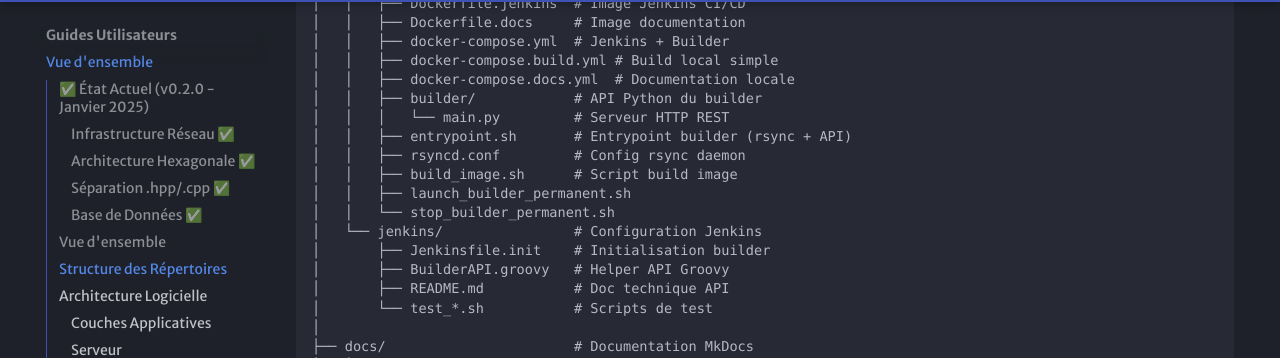
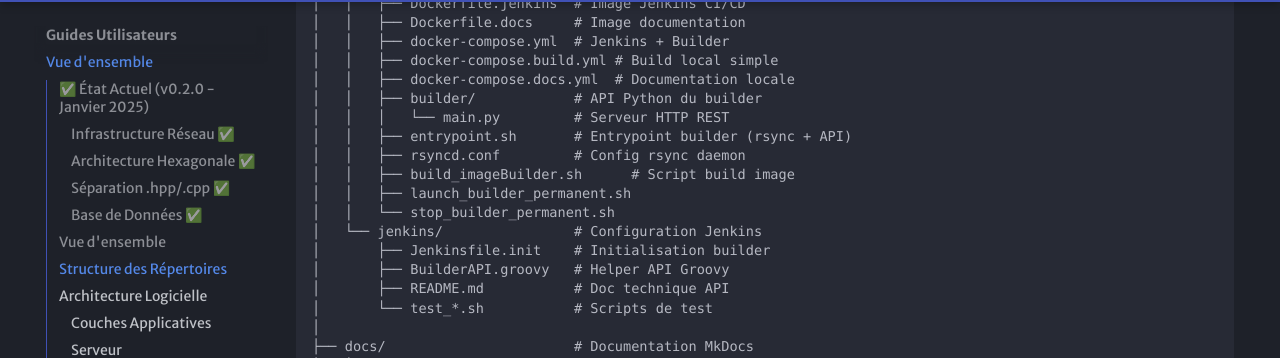
Before and after one commit to ChrisG-L/rtype, an MkDocs documentation site: the page built from docs/guides/architecture.md, in a window 1280 px wide and 900 px high, scrolled down 2276 px. Shown: the part 94-452 px from the top of the window. Built offline with MkDocs 1.6.1 and Material for MkDocs 9.7.7, drawn with Linux system fonts in a browser that asks for light colours; some web fonts are replaced; comment, search, counter and statistics services are not loaded; the version menu is left out.

Commit message:
DOCS: mise à jour de la documentation du builder
Mise à jour de la documentation pour refléter la nouvelle architecture
avec build_imageBuilder.sh au lieu de build_image.sh. Modification dans :
- Guide CI/CD : procédure de construction de l'image
- Guide Architecture : structure du projet et scripts disponibles

🤖 Generated with [Claude Code](https://claude.com/claude-code)

Co-Authored-By: Claude <noreply@anthropic.com>

```diff
--- a/docs/guides/architecture.md
+++ b/docs/guides/architecture.md
@@ -86,7 +86,7 @@ rtype/
 │   │   │   └── main.py         # Serveur HTTP REST
 │   │   ├── entrypoint.sh       # Entrypoint builder (rsync + API)
 │   │   ├── rsyncd.conf         # Config rsync daemon
-│   │   ├── build_image.sh      # Script build image
+│   │   ├── build_imageBuilder.sh      # Script build image
 │   │   ├── launch_builder_permanent.sh
 │   │   └── stop_builder_permanent.sh
 │   └── jenkins/                # Configuration Jenkins
```
Also changed, not shown: docs/development/ci-cd.md (+1 -1 lines).
